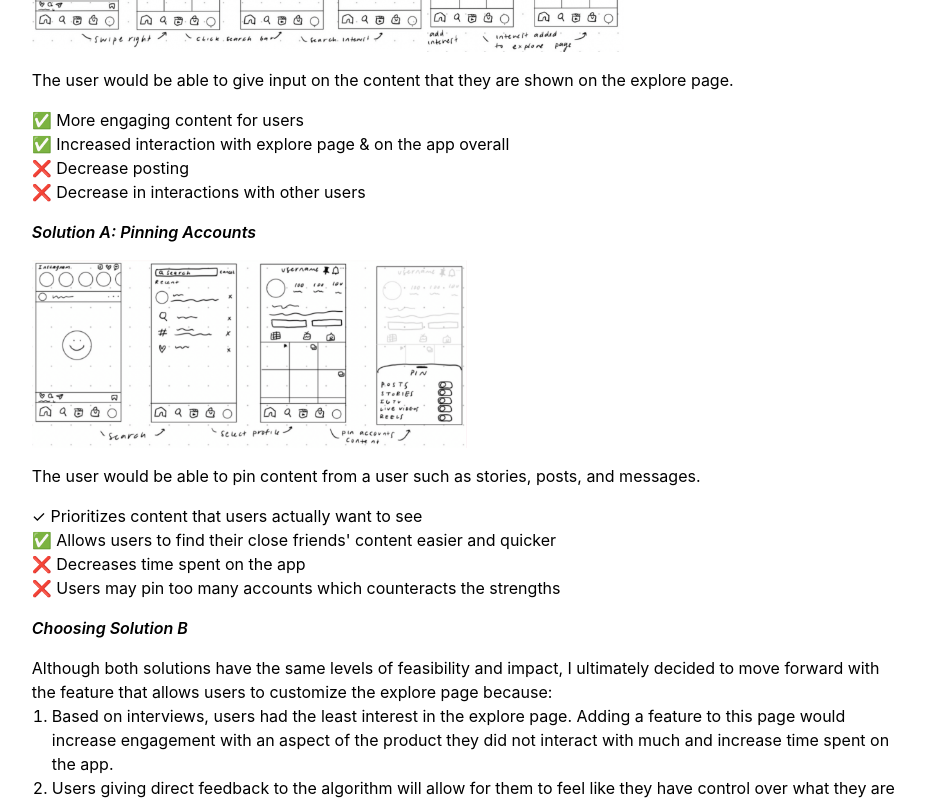
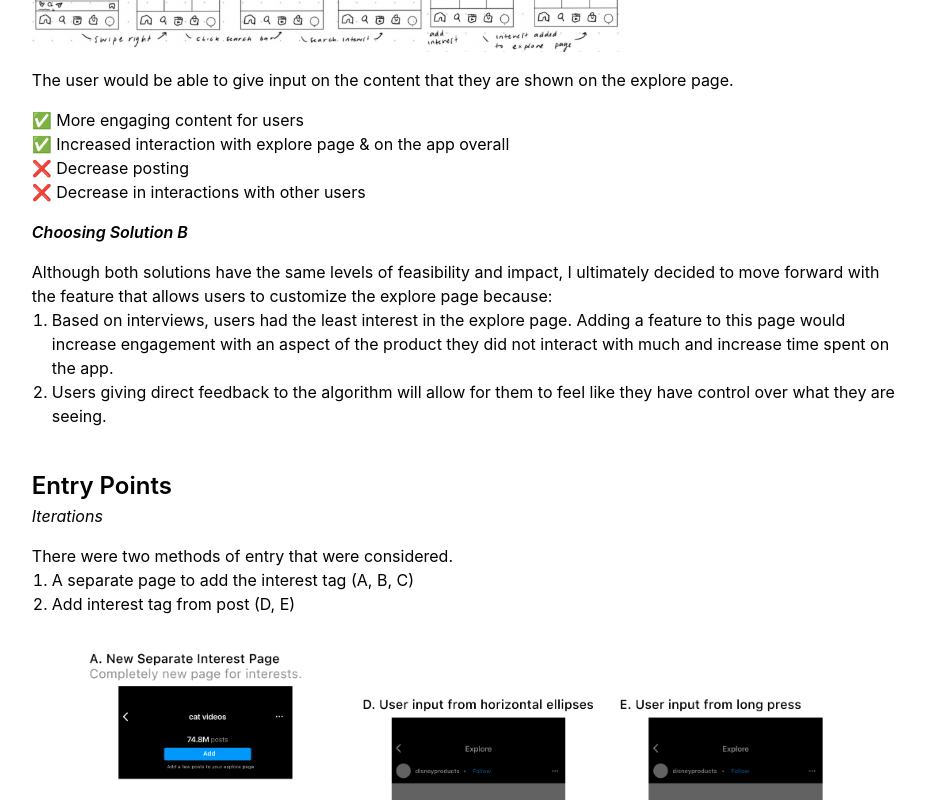
Before and after one commit to michelleli01/larrisa-portfolio, a SvelteKit app: page /work/instagram in a window 1280 px wide. Shown: the part 2088-2888 px from the top of the page, without its empty margins (173-1098 px from the left). Built offline with nearby package versions, Linux system fonts and the light colour scheme; a web font is replaced by a local one.

Commit message:
typo updates

```diff
--- a/src/routes/+page.svelte
+++ b/src/routes/+page.svelte
@@ -24,8 +24,8 @@
 		<div class="md:flex md:flex-col md:items-start md:max-w-[30rem] gap-[1.25rem]">
 			<p>Howdy! I’m Larrisa!</p>
 			<p>
-				I’m an designer, story teller, and animal lover currently making magic at Disney✨ and
-				studying at Cornell 🍎.
+				I’m a designer, story teller, and animal lover currently making magic at Disney✨ and
+				studying at Cornell 🍎
 			</p>
 		</div>
 
--- a/src/routes/work/instagram/+page.svelte
+++ b/src/routes/work/instagram/+page.svelte
@@ -96,7 +96,7 @@
 			<img src={pinning_acc_wireframes} class="md:max-w-[50%]" alt="pinning accounts wireframes" />
 			<p>The user would be able to pin content from a user such as stories, posts, and messages.</p>
 			<div>
-				✓ Prioritizes content that users actually want to see <br />✅ Allows users to find their
+				✅ Prioritizes content that users actually want to see <br />✅ Allows users to find their
 				close friends' content easier and quicker <br />❌ Decreases time spent on the app <br />❌
 				Users may pin too many accounts which counteracts the strengths
 			</div>
@@ -115,15 +115,6 @@
 				✅ Increased interaction with explore page & on the app overall <br />
 				❌ Decrease posting <br />
 				❌ Decrease in interactions with other users
-			</div>
-
-			<p class="font-semibold"><i>Solution A: Pinning Accounts</i></p>
-			<img src={pinning_acc_wireframes} class="md:max-w-[50%]" alt="pinning accounts wireframes" />
-			<p>The user would be able to pin content from a user such as stories, posts, and messages.</p>
-			<div>
-				✓ Prioritizes content that users actually want to see <br />✅ Allows users to find their
-				close friends' content easier and quicker <br />❌ Decreases time spent on the app <br />❌
-				Users may pin too many accounts which counteracts the strengths
 			</div>
 
 			<p class="font-semibold"><i>Choosing Solution B</i></p>
```
